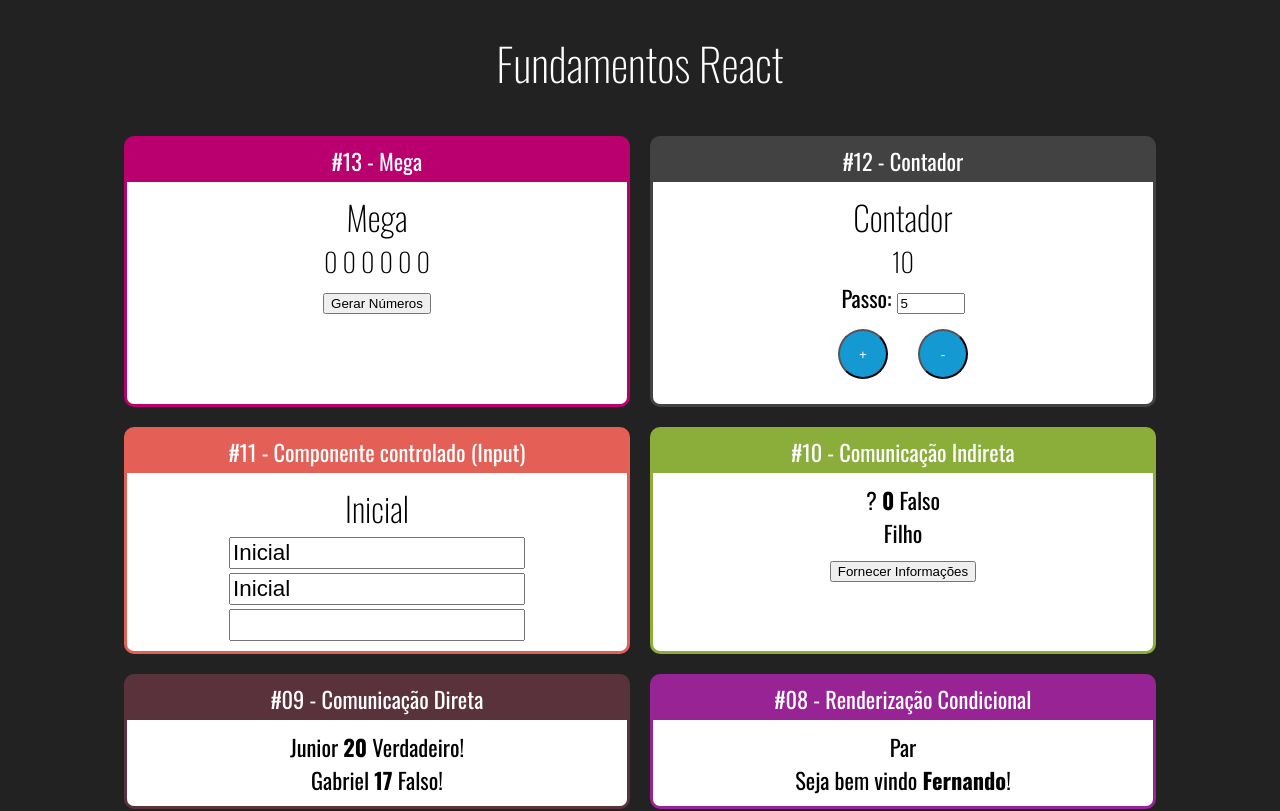
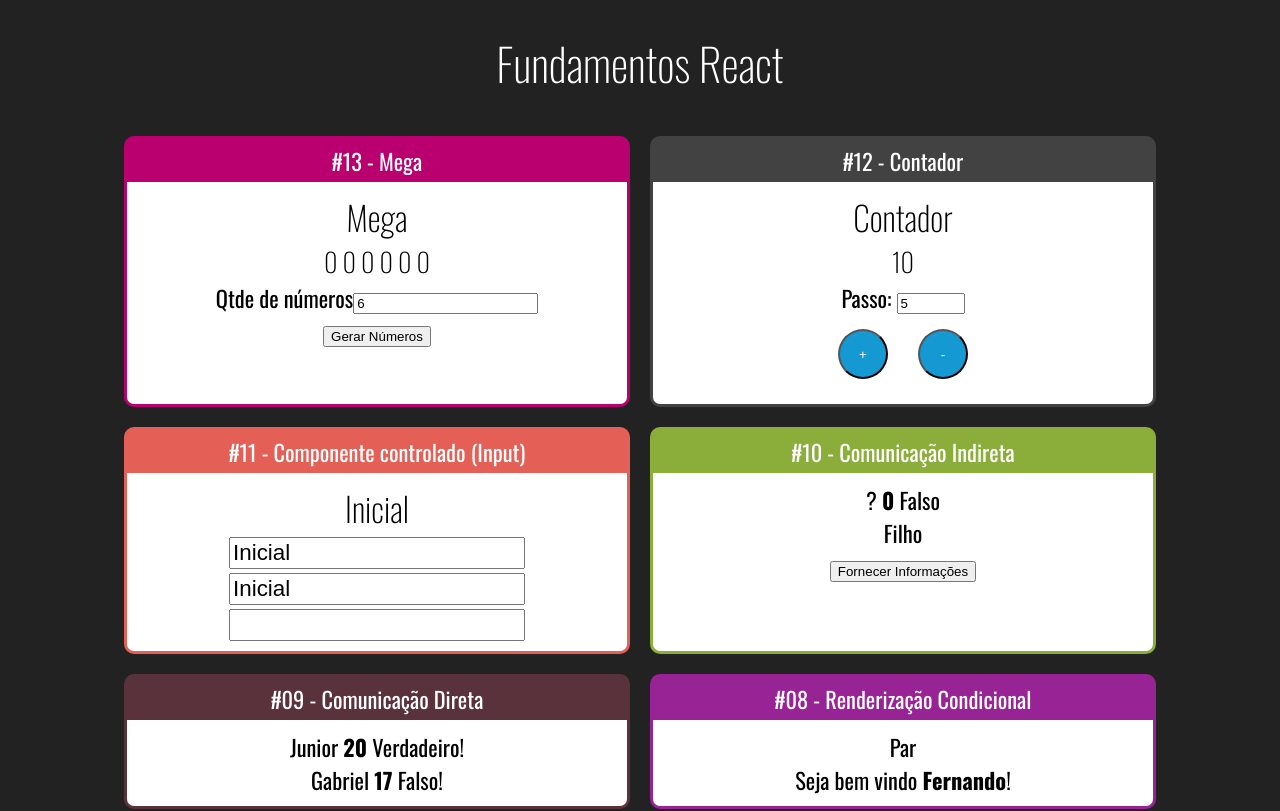
Before and after one commit to lucasg13info/curso-react, a React (Create React App) app in the folder fundamentos-react/: page / in a window 1280 px wide. Shown: the top 811 px of the page. Built offline with nearby package versions, Linux system fonts and the light colour scheme.

Commit message:
Inserido label e input para validar quantidade de números aleatórios que devem ser criados

```diff
--- a/fundamentos-react/src/components/mega/Mega.jsx
+++ b/fundamentos-react/src/components/mega/Mega.jsx
@@ -19,15 +19,21 @@
         return numeros
     }
 
-
-    const qtde = props.qtde || 6
+    const [qtde, setQtde] = useState(props.qtde || 6)
     const numerosIniciais = Array(qtde).fill(0)
     const [numeros, setNumeros] = useState(numerosIniciais)
+
 
     return (
         <div>
             <h2>Mega</h2>
             <h3>{  numeros.join (' ') }</h3>
+            <div>
+                <label >Qtde de números</label>
+                <input type="number" value={ qtde }
+                onChange={ e=> setQtde(+e.target.value)}/>
+
+            </div>
             <button onClick={_ => setNumeros(gerarNumeros(qtde))}>
                 Gerar Números
             </button>
```
